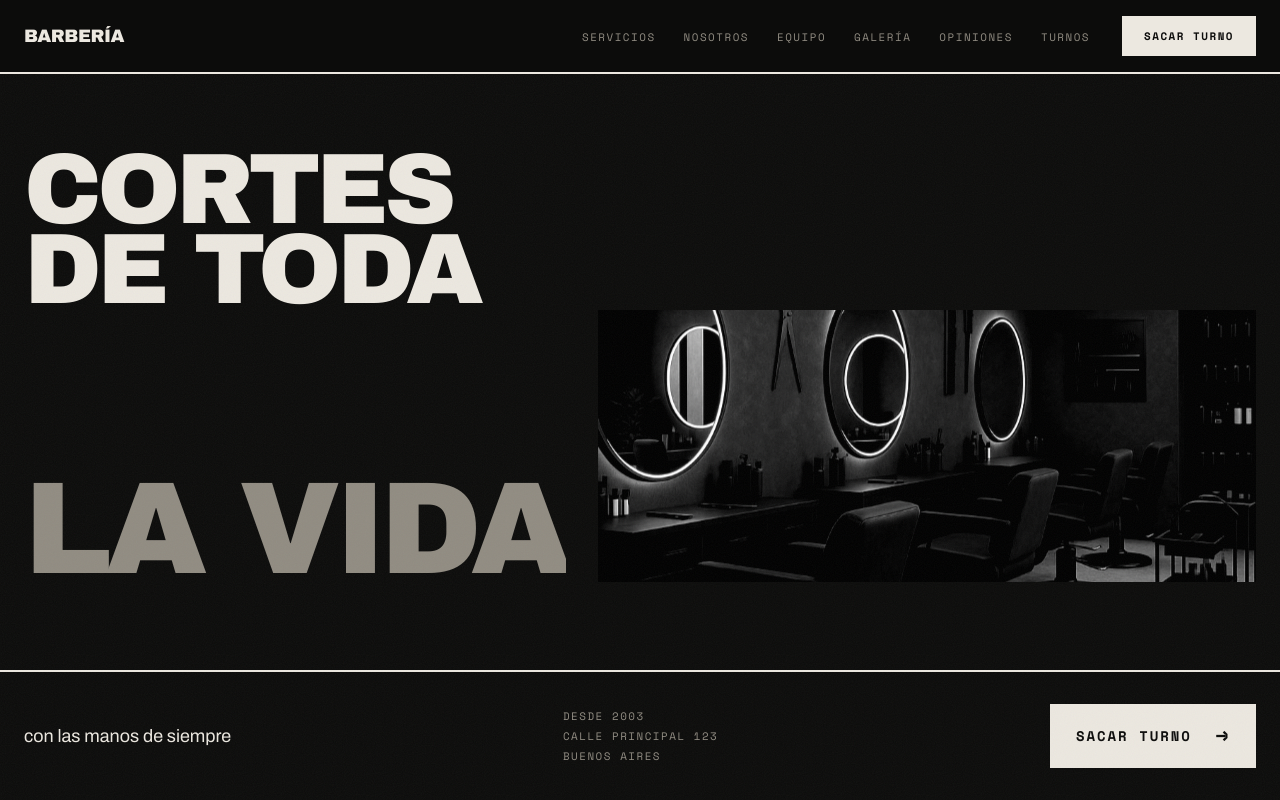
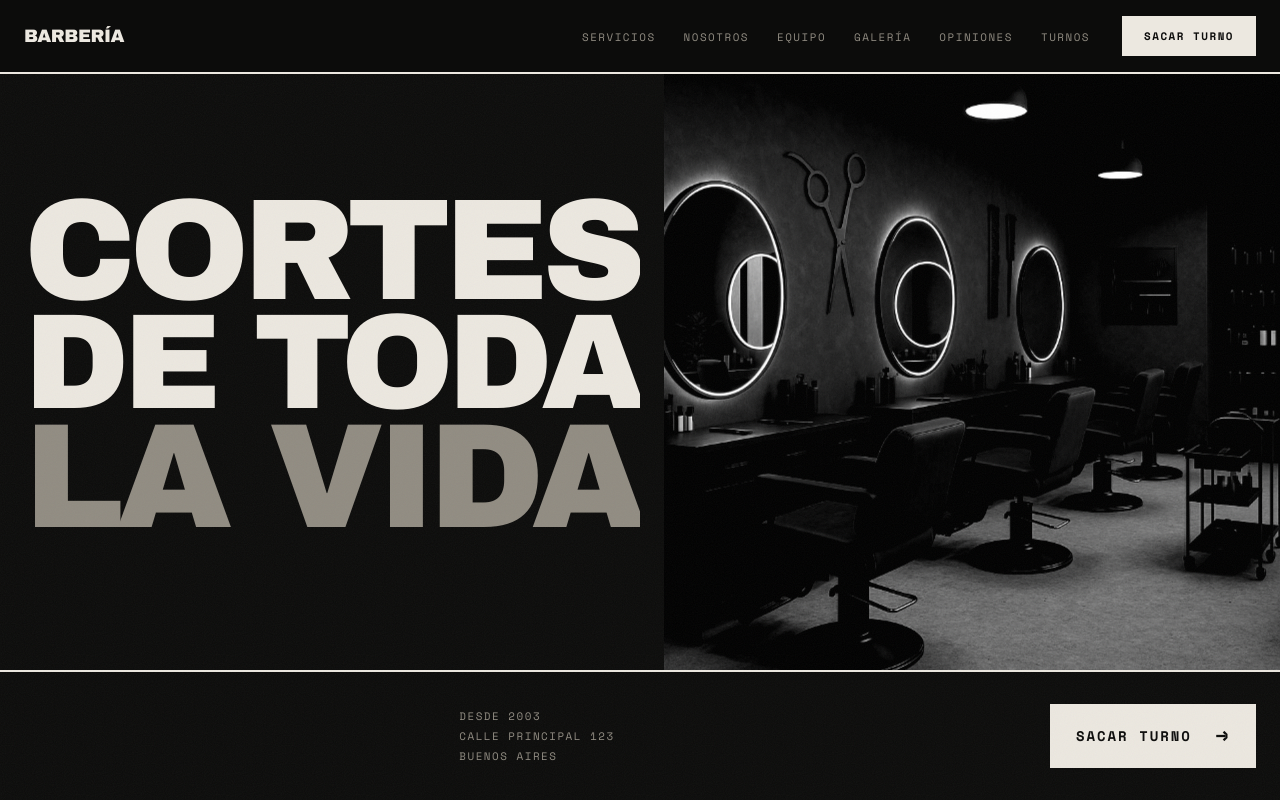
Before and after one commit to Kurse12/landing-barber-demo, a React (Vite) app: page / in a window 1280 px wide. Shown: the top 800 px of the page. Built offline with nearby package versions, Linux system fonts and the light colour scheme.

Commit message:
feat: update layout and styling for hero and footer components, refine design system details

```diff
--- a/src/components/Footer.jsx
+++ b/src/components/Footer.jsx
@@ -204,7 +204,7 @@ export default function Footer() {
           ref={mark}
           data-footer-mark
           aria-hidden="true"
-          className="block whitespace-nowrap font-display text-[14vw] uppercase leading-[0.8] tracking-[-0.05em] text-chalk"
+          className="block w-max whitespace-nowrap font-display text-[14vw] uppercase leading-[0.8] tracking-[-0.05em] text-chalk"
         >
           {business.name}
         </p>
--- a/src/components/Hero.jsx
+++ b/src/components/Hero.jsx
@@ -68,17 +68,28 @@ export default function Hero() {
       className="flex min-h-[100dvh] flex-col justify-between overflow-hidden pt-14 md:pt-[61px]"
     >
       {/*
+        Dos columnas: texto a la izquierda, imagen a la derecha, mitad y
+        mitad. Bajo `sm` es una sola columna, texto arriba e imagen como
+        banda debajo.
+      */}
+      <div className="flex flex-1 flex-col sm:flex-row">
+        {/*
           El margen vive en el contenedor de afuera y el <h1> medido no tiene
           ninguno: `clientWidth` incluye el padding, así que si midiéramos un
-        elemento con `px-4` las líneas saldrían 32px más anchas de lo que cabe
-        y volverían a recortarse contra el borde.
+          elemento con `px-4` las líneas saldrían 32px más anchas de lo que
+          cabe y volverían a recortarse contra el borde.
+
+          `min-w-0`: sin esto, el ancho mínimo de un ítem flex lo pone su
+          contenido. Las líneas miden `w-max`, así que su propio ancho crecía
+          la columna, lo que disparaba el `ResizeObserver` del fit, que volvía
+          a agrandar el texto: una espiral de crecimiento en cada frame.
         */}
-      <div className="flex flex-1 flex-col justify-center px-4 py-8 md:px-6">
+        <div className="flex min-w-0 flex-1 flex-col justify-center px-4 py-8 md:px-6">
           <h1 ref={title} className="flex flex-col">
             <span className="block overflow-hidden">
               <span
                 data-fit-line
-              className="block whitespace-nowrap text-poster text-chalk"
+                className="block w-max whitespace-nowrap text-poster text-chalk"
               >
                 {line1}
               </span>
@@ -87,39 +98,26 @@ export default function Hero() {
             <span className="block overflow-hidden">
               <span
                 data-fit-line
-              className="block whitespace-nowrap text-poster text-chalk"
+                className="block w-max whitespace-nowrap text-poster text-chalk"
               >
                 {line2}
               </span>
             </span>
 
-          {/*
-            La tercera línea comparte renglón con la imagen en escritorio, así
-            que se le pide el 44% del ancho y la tira ocupa el resto. Por debajo
-            de `sm` la fila se convierte en columna: la línea va a ancho completo
-            y la imagen baja como banda. Antes estaba en `sm:block` a secas, o
-            sea que en un teléfono no aparecía en absoluto y quedaba un hueco
-            negro donde debía estar.
-          */}
-          <span className="mt-3 flex flex-col gap-5 sm:mt-0 sm:flex-row sm:items-end sm:gap-8">
-            {/* shrink-0: en la fila de escritorio, sin esto flexbox encogería
-                la caja por debajo del ancho al que se acaba de ajustar. */}
-            <span className="block shrink-0 overflow-hidden">
+            <span className="block overflow-hidden">
               <span
                 data-fit-line
-                data-fit-ratio="0.44"
-                className="block whitespace-nowrap text-poster text-chalk-2"
+                className="block w-max whitespace-nowrap text-poster text-chalk-2"
               >
                 {line3}
               </span>
             </span>
+          </h1>
+        </div>
 
-            {/* Altura propia en vh: si dependiera de la fila (h-auto) queda
-                atada al tamaño de "LA VIDA", que la aplasta en una tira
-                demasiado baja y recorta los espejos por arriba y abajo. */}
         <span
           data-hero-strip
-              className="relative block h-[26vh] overflow-hidden sm:h-[34vh] sm:flex-1"
+          className="relative block h-[34vh] overflow-hidden sm:h-auto sm:flex-1"
         >
           <picture>
             <source srcSet={images.hero.webp} type="image/webp" />
@@ -132,8 +130,6 @@ export default function Hero() {
             />
           </picture>
         </span>
-          </span>
-        </h1>
       </div>
 
       {/*
@@ -141,7 +137,10 @@ export default function Hero() {
         las tres celdas ya no hay líneas, las separa el aire.
       */}
       <div className="flex flex-col gap-8 border-t-2 border-chalk px-4 py-8 sm:flex-row sm:items-center sm:justify-between sm:gap-12 md:px-6">
-        <p data-hero-cell className="max-w-sm font-sans text-lg leading-snug text-chalk">
+        <p
+          data-hero-cell
+          className="max-w-sm font-mono text-sm uppercase leading-snug tracking-[0.14em] text-chalk"
+        >
           {business.claim.tail}
         </p>
 
--- a/src/data/site.js
+++ b/src/data/site.js
@@ -49,7 +49,6 @@ export const business = {
   */
   claim: {
     poster: ['Cortes', 'de toda', 'la vida'],
-    tail: 'con las manos de siempre',
   },
   // Dos formas del mismo número, porque cada destino la pide distinta:
   phone: '11 2222 3333', // como se muestra en pantalla
```
Also changed, not shown: 1 other file (tests, documents, lock files or other folders). Lines whose indentation alone changed are shown as unchanged.
